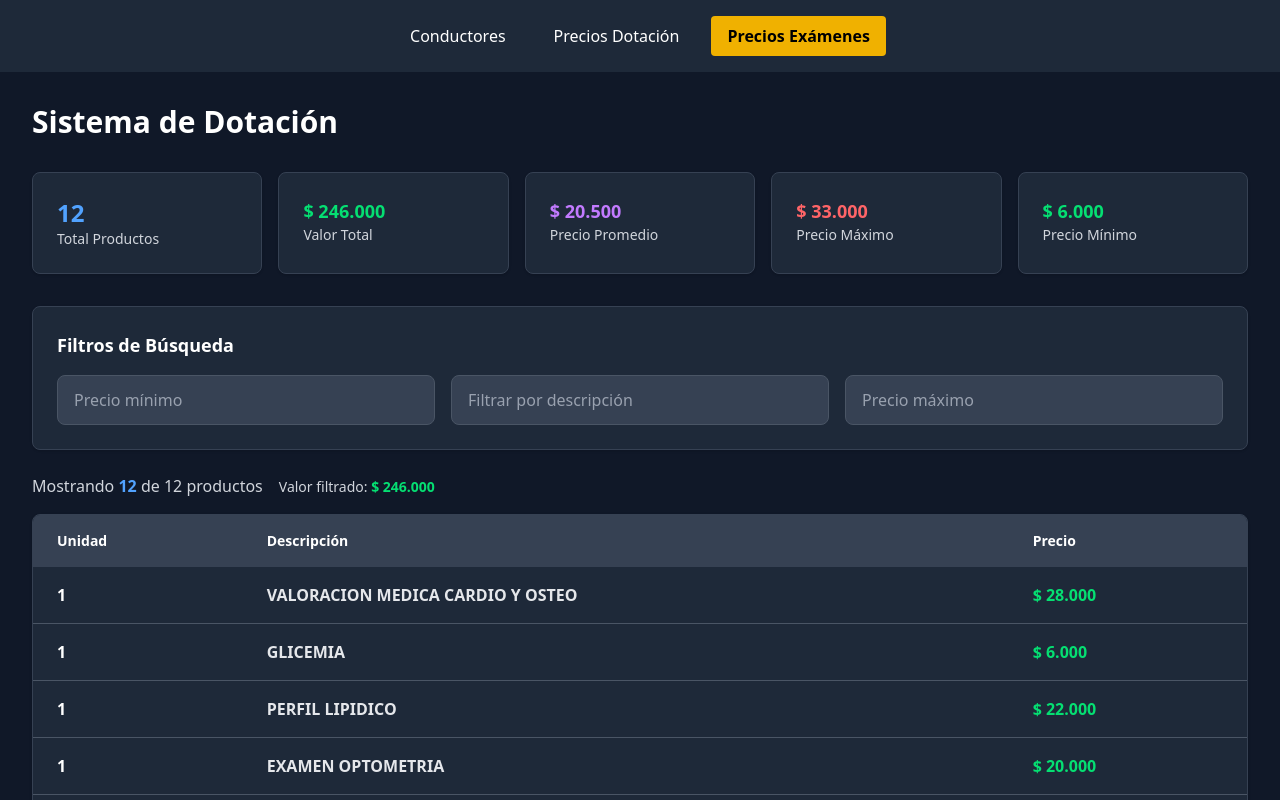
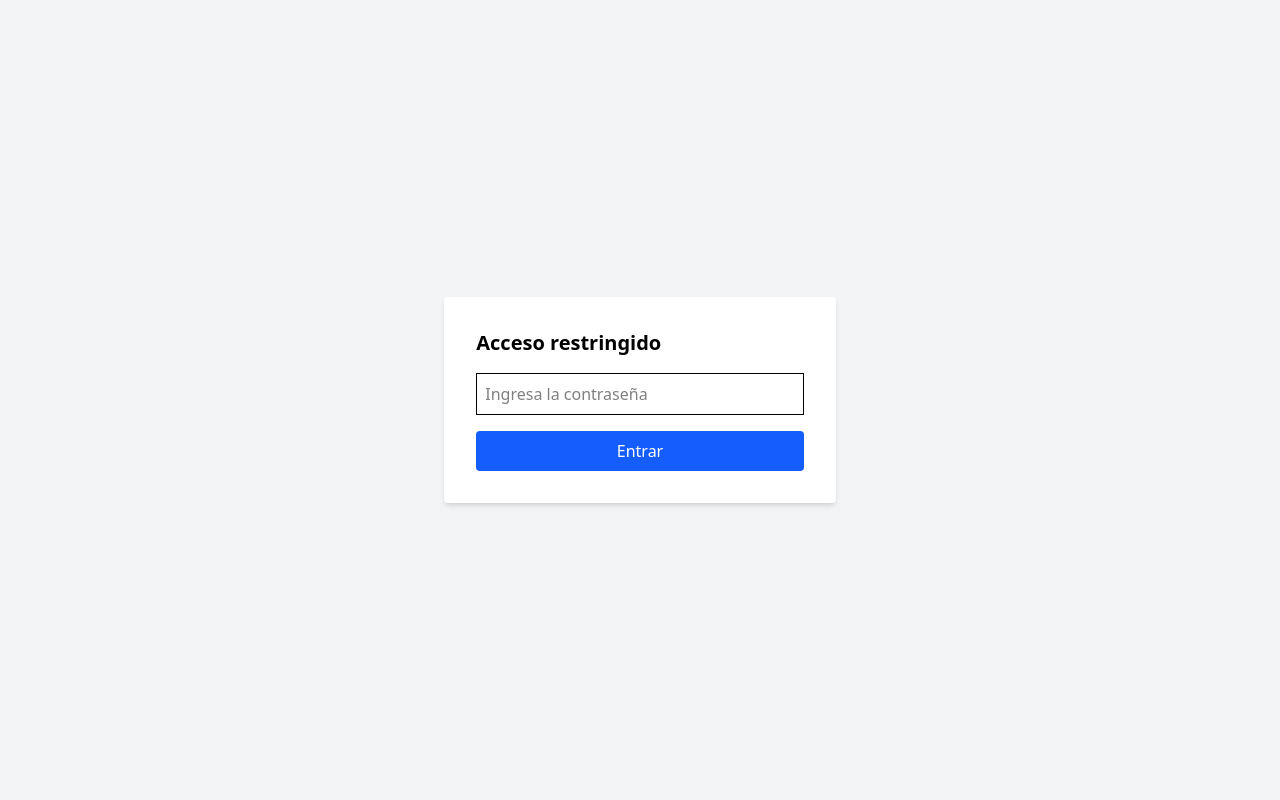
Before and after one commit to YersonRodriguez2005/RecepcionPetrol, a React (Vite) app: page /examenes in a window 1280 px wide. Shown: the top 800 px of the page. Built offline with nearby package versions, Linux system fonts and the light colour scheme.

Commit message:
security

```diff
--- a/src/App.jsx
+++ b/src/App.jsx
@@ -4,10 +4,11 @@ import Header from './components/Header';
 import TablaConductores from './components/TablaConductores';
 import TablaDotacion from './components/TablaPrecioDotacion';
 import TablaExamenes from './components/TablaPrecioExamenes';
+import AuthWrapper from './components/AuthWrapper';
 
 const App = () => {
   return (
-    <>
+    <AuthWrapper>
       <Header />
       <Routes>
         <Route path="/" element={<Navigate to="/conductores" />} />
@@ -15,7 +16,7 @@ const App = () => {
         <Route path="/dotacion" element={<TablaDotacion />} />
         <Route path="/examenes" element={<TablaExamenes />} />
       </Routes>
-    </>
+    </AuthWrapper>
   );
 };
 
--- /dev/null
+++ b/src/components/AuthWrapper.jsx
@@ -0,0 +1,40 @@
+// components/AuthWrapper.jsx
+import React, { useState } from 'react';
+
+const AuthWrapper = ({ children }) => {
+  const [isAuthenticated, setIsAuthenticated] = useState(false);
+  const [password, setPassword] = useState('');
+
+  const handleLogin = (e) => {
+    e.preventDefault();
+    if (password === 'Petrol1234*') {
+      setIsAuthenticated(true);
+    } else {
+      alert('Contraseña incorrecta');
+    }
+  };
+
+  if (!isAuthenticated) {
+    return (
+      <div className="min-h-screen flex items-center justify-center bg-gray-100">
+        <form onSubmit={handleLogin} className="bg-white p-8 rounded shadow-md">
+          <h2 className="text-xl font-bold mb-4">Acceso restringido</h2>
+          <input
+            type="password"
+            placeholder="Ingresa la contraseña"
+            value={password}
+            onChange={(e) => setPassword(e.target.value)}
+            className="border p-2 w-full mb-4"
+          />
+          <button type="submit" className="bg-blue-600 text-white px-4 py-2 rounded w-full">
+            Entrar
+          </button>
+        </form>
+      </div>
+    );
+  }
+
+  return <>{children}</>;
+};
+
+export default AuthWrapper;
```
